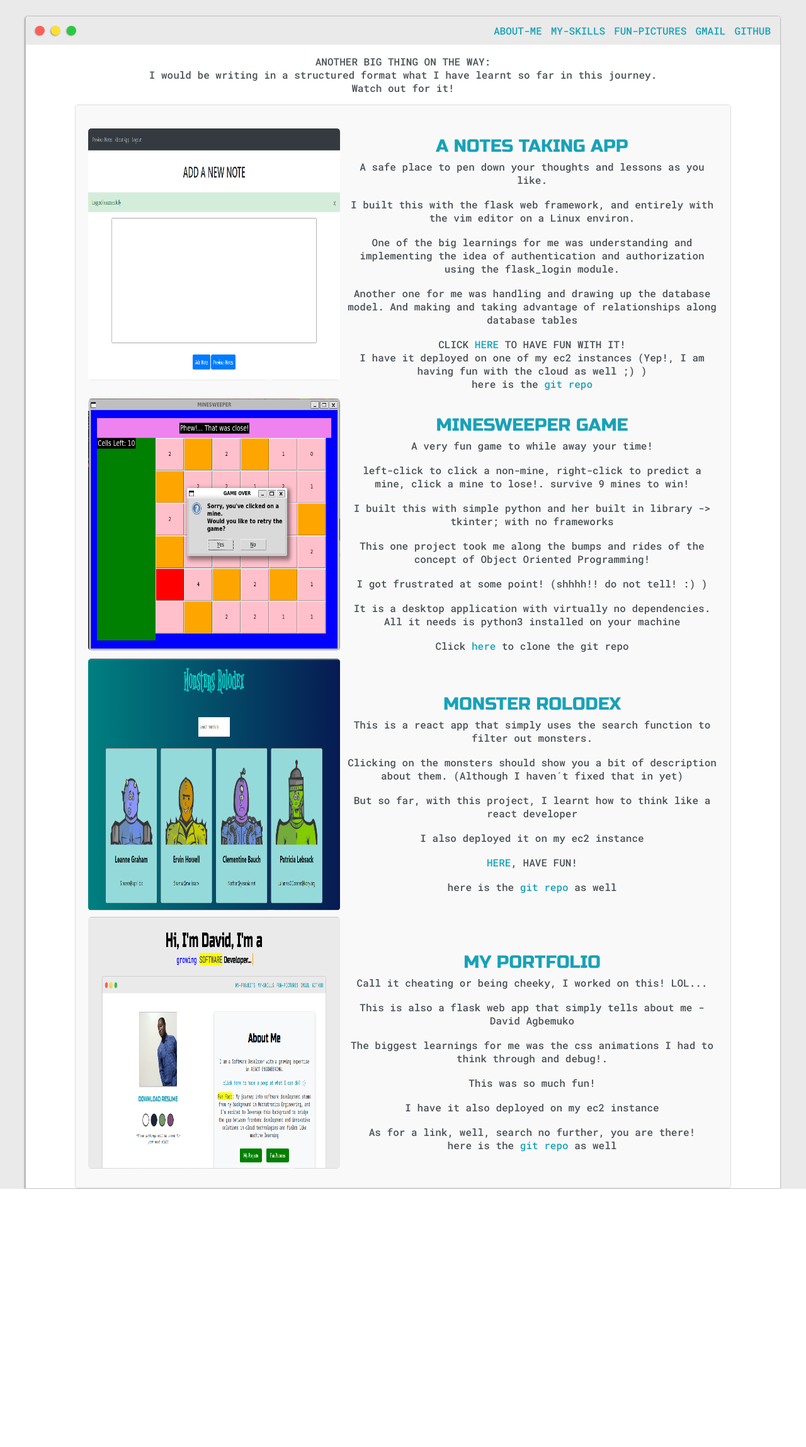
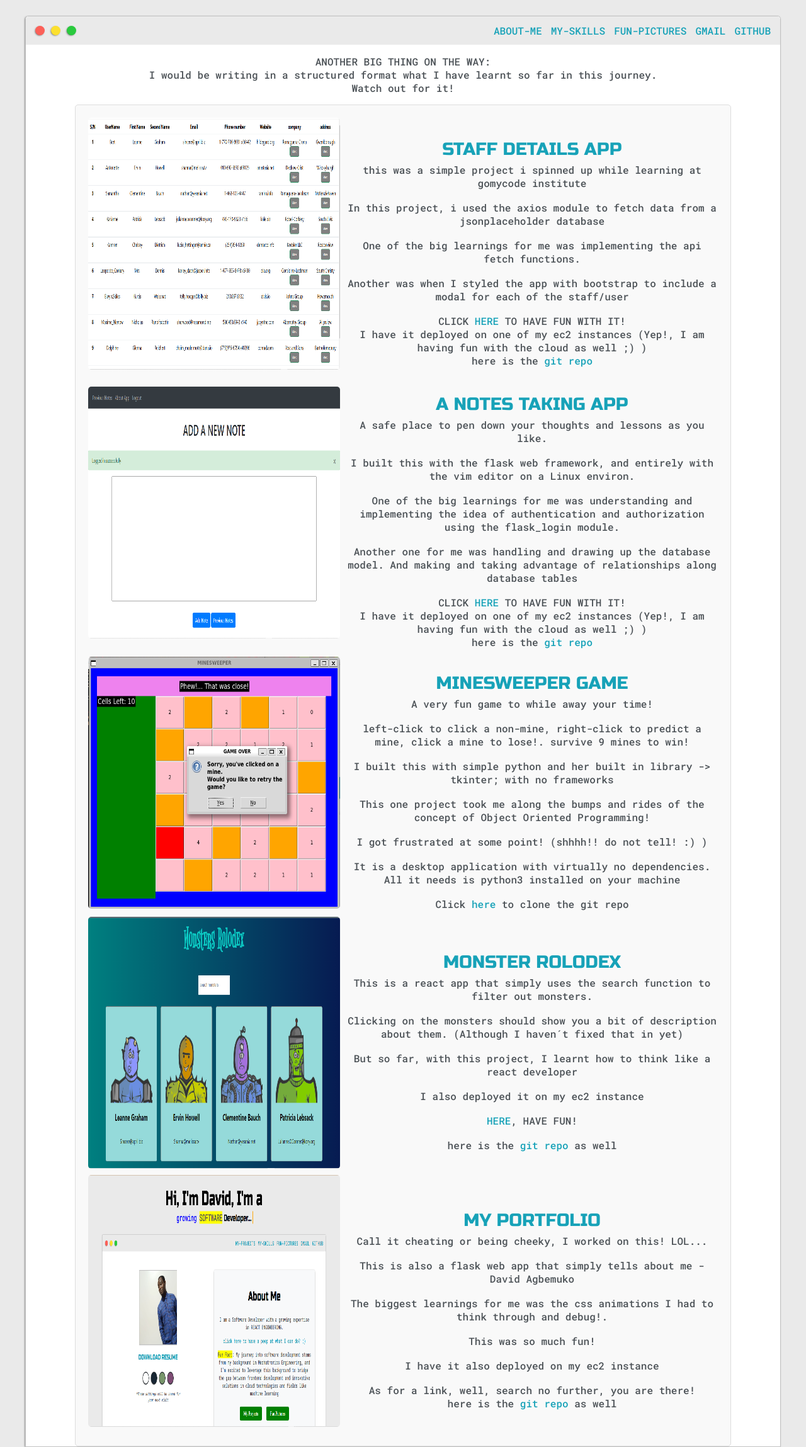
Before and after one commit to Ark-Arch/my_portfolio, a Python web app: template website/templates/my_projects.html in a window 1280 px wide. Shown: the part 135-2433 px from the top of the page at 63% size. Before the commit the page ends 2023 px from the top, so only its background shows below. Run offline with Jinja, Linux system fonts and the light colour scheme; the template is opened without the code that fills it, so the values that code supplies are empty.

Commit message:
added another project

```diff
--- a/website/templates/my_projects.html
+++ b/website/templates/my_projects.html
@@ -14,8 +14,23 @@
 
 {% block project_orbiting %}
 <div style="text-align:center"><p>ANOTHER BIG THING ON THE WAY:<br/>I would be writing in a structured format what I have learnt so far in this journey.<br/>Watch out for it!</p></div>
+
 <div class="projects">
-<div class="project">
+    <div class="project">
+        <img src="../static/images/project_5_company_staff_details.PNG" alt="Project 5" width="400" height="400">
+        <div class="project-content">
+            <h3><a href="https://ark-arch.github.io/react-api-checkpoint" target="_blank">STAFF DETAILS APP</a></h3>
+        <p>this was a simple project i spinned up while learning at gomycode institute</p><br/>
+        <p>In this project, i used the axios module to fetch data from a jsonplaceholder database</p><br/>
+        <p>One of the big learnings for me was implementing the api fetch functions.</p><br/>
+        <p>Another was when I styled the app with bootstrap to include a modal for each of the staff/user</p><br/>
+        <p>CLICK <a href="https://ark-arch.github.io/react-api-checkpoint" target="_blank">HERE</a> TO HAVE FUN WITH IT!</p>
+        <p> I have it deployed on one of my ec2 instances (Yep!, I am having fun with the cloud as well ;) )</p>
+        <p>here is the <a href="https://github.com/Ark-Arch/notes-taking-web-app" target="_blank">git repo</a></p>
+        </div>
+    </div>
+
+    <div class="project">
     <img src="../static/images/project_1_notes_app.PNG" alt="Project 1" width="400" height="400">
     <div class="project-content">
 	    <h3><a href="http://3.95.14.158:4001/login" target="_blank">A NOTES TAKING APP</a></h3>
```
